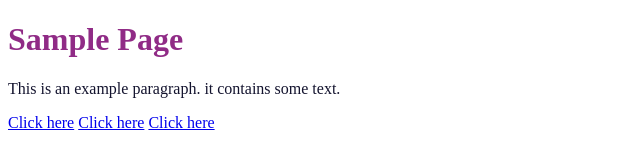
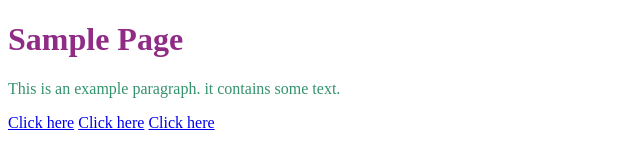
Before and after one commit to Marco1242/evaluacion, a plain HTML site: page index.html in a window 1280 px wide. Shown: the whole page, without its empty margins (0-640 px from the left). Drawn offline with Linux system fonts and the light colour scheme.

Commit message:
Cambie de color a la etiqueta P

```diff
--- a/index.html
+++ b/index.html
@@ -8,7 +8,7 @@
 <body>
   <link rel="stylesheet" href="style.css">
     <h1>Sample Page</h1>
-    <p style="color: rgb(19, 19, 46);">
+    <p style="color: rgb(51, 147, 108);">
         This is an example paragraph. it contains some text.
     </p>
     <a href="https://www.max.com/ar/es" target="_blank">Click here</a>
```
